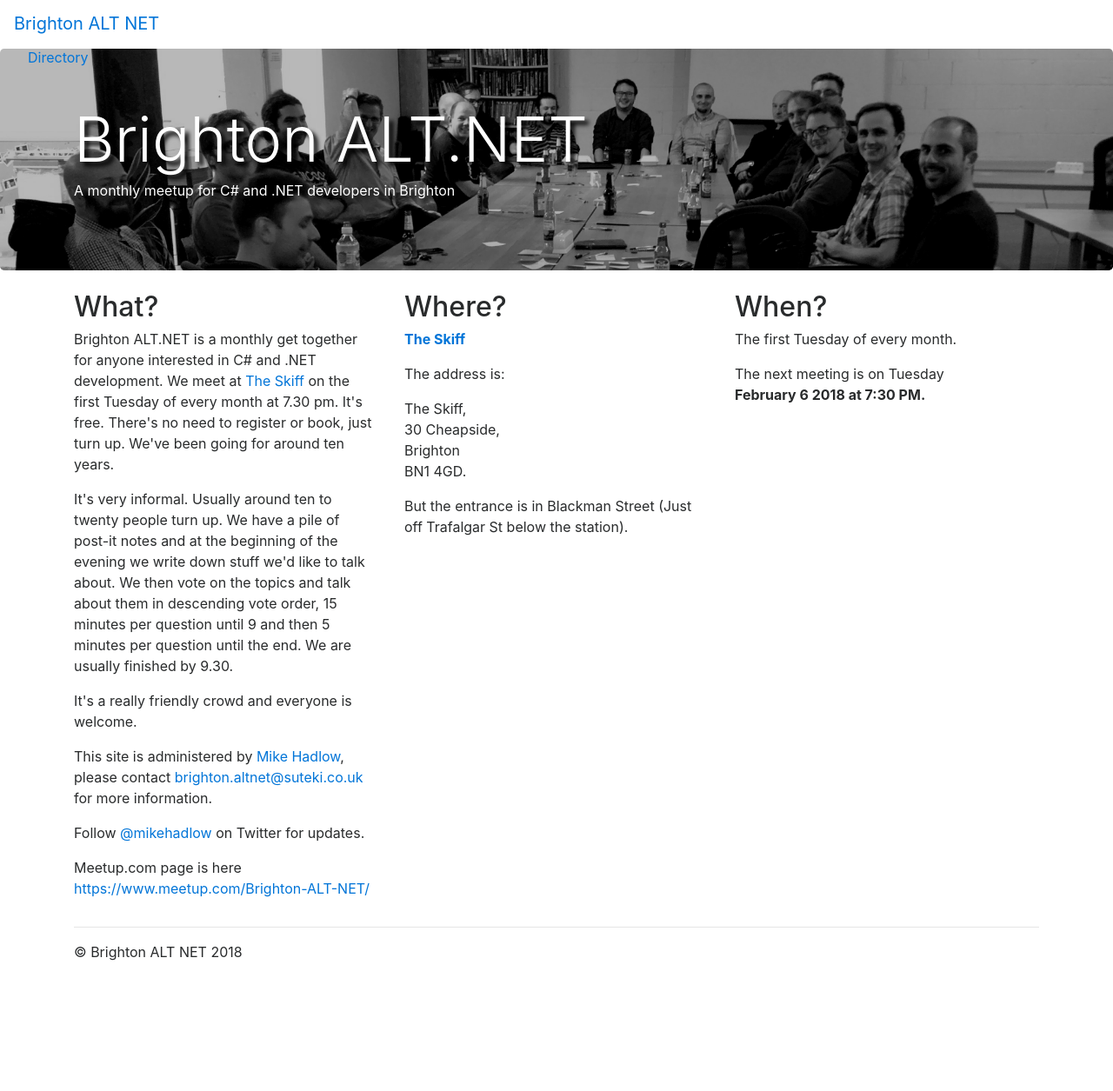
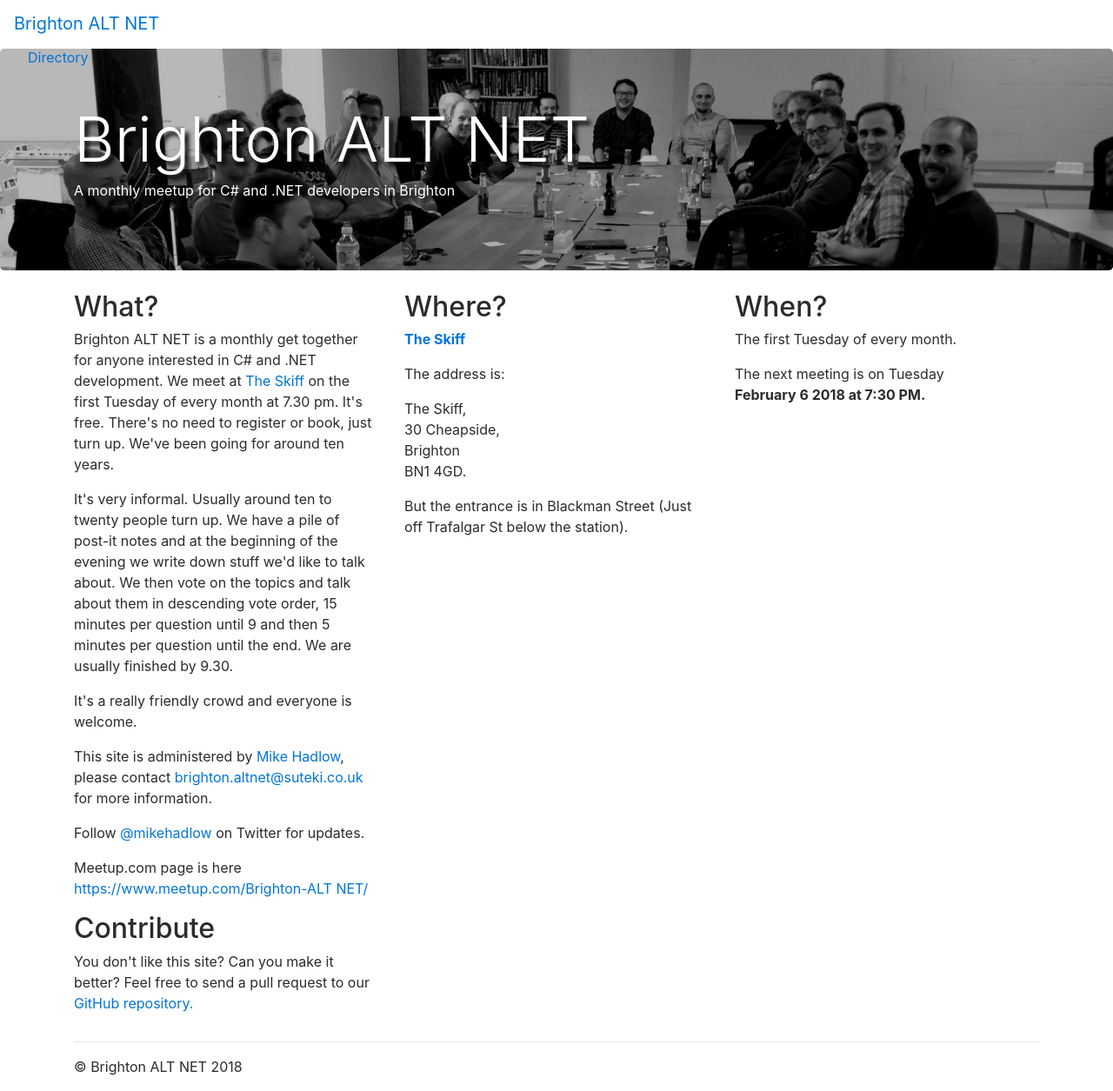
Before and after one commit to brighton-alt-net/brighton-alt-net.github.io, a Jekyll site: the page index.html, which Jekyll copies as it is, in a window 1280 px wide and 1255 px high. Shown: the whole window at 87% size. Built offline with Jekyll 4.4.1, drawn with Linux system fonts in a browser that asks for light colours; nearby versions of some CDN libraries.

Commit message:
Added a contribute section.

```diff
--- a/index.html
+++ b/index.html
@@ -3,11 +3,11 @@
   <head>
     <meta charset="utf-8">
     <meta name="viewport" content="width=device-width, initial-scale=1, shrink-to-fit=no">
-    <meta name="description" content="Brighton ALT.NET - a meetup for C# and .NET developers in Brighton">
+    <meta name="description" content="Brighton ALT NET - a meetup for C# and .NET developers in Brighton">
     <meta name="author" content="Brighton ALT NET">
     <link rel="icon" href="favicon.ico">
 
-    <title>Brighton ALT.NET - a meetup for C# and .NET developers in Brighton</title>
+    <title>Brighton ALT NET - a meetup for C# and .NET developers in Brighton</title>
 
     <link rel="stylesheet" href="https://maxcdn.bootstrapcdn.com/bootstrap/4.0.0-beta.3/css/bootstrap.min.css" integrity="sha384-Zug+QiDoJOrZ5t4lssLdxGhVrurbmBWopoEl+M6BdEfwnCJZtKxi1KgxUyJq13dy" crossorigin="anonymous">
     <link href="jumbotron.css" rel="stylesheet">
@@ -25,7 +25,7 @@
       <!-- Main jumbotron for a primary marketing message or call to action -->
       <div class="jumbotron">
         <div class="container">
-          <h1 class="display-3">Brighton ALT.NET</h1>
+          <h1 class="display-3">Brighton ALT NET</h1>
           <p>A monthly meetup for C# and .NET developers in Brighton</p>
         </div>
       </div>
@@ -55,6 +55,10 @@
             <h2>When?</h2>
             <p>The first Tuesday of every month.</p>
             <p>The next meeting is on Tuesday<br/><b><span class="next-meeting-date">Enable Javascript to see next meeting date.</span></b></p>
+          </div>
+          <div class="col-md-4">
+            <h2>Contribute</h2>
+            <p>You don't like this site? Can you make it better? Feel free to send a pull request to our <a href="https://github.com/brighton-alt-net/brighton-alt-net.github.io">GitHub repository.</a></p>
           </div>
         </div>
 
```
Also changed, not shown: other parts of index.html (+2 -2 lines).
